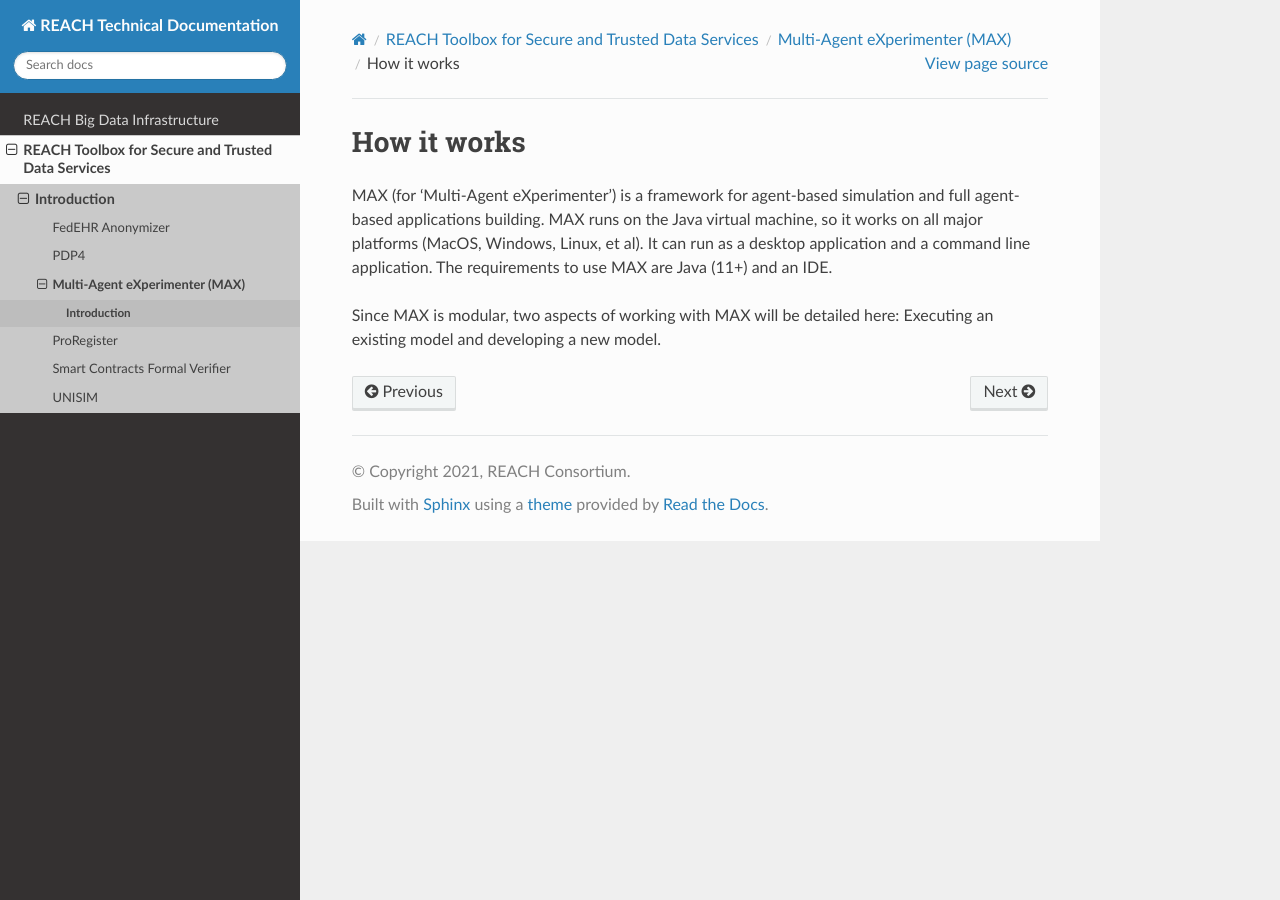
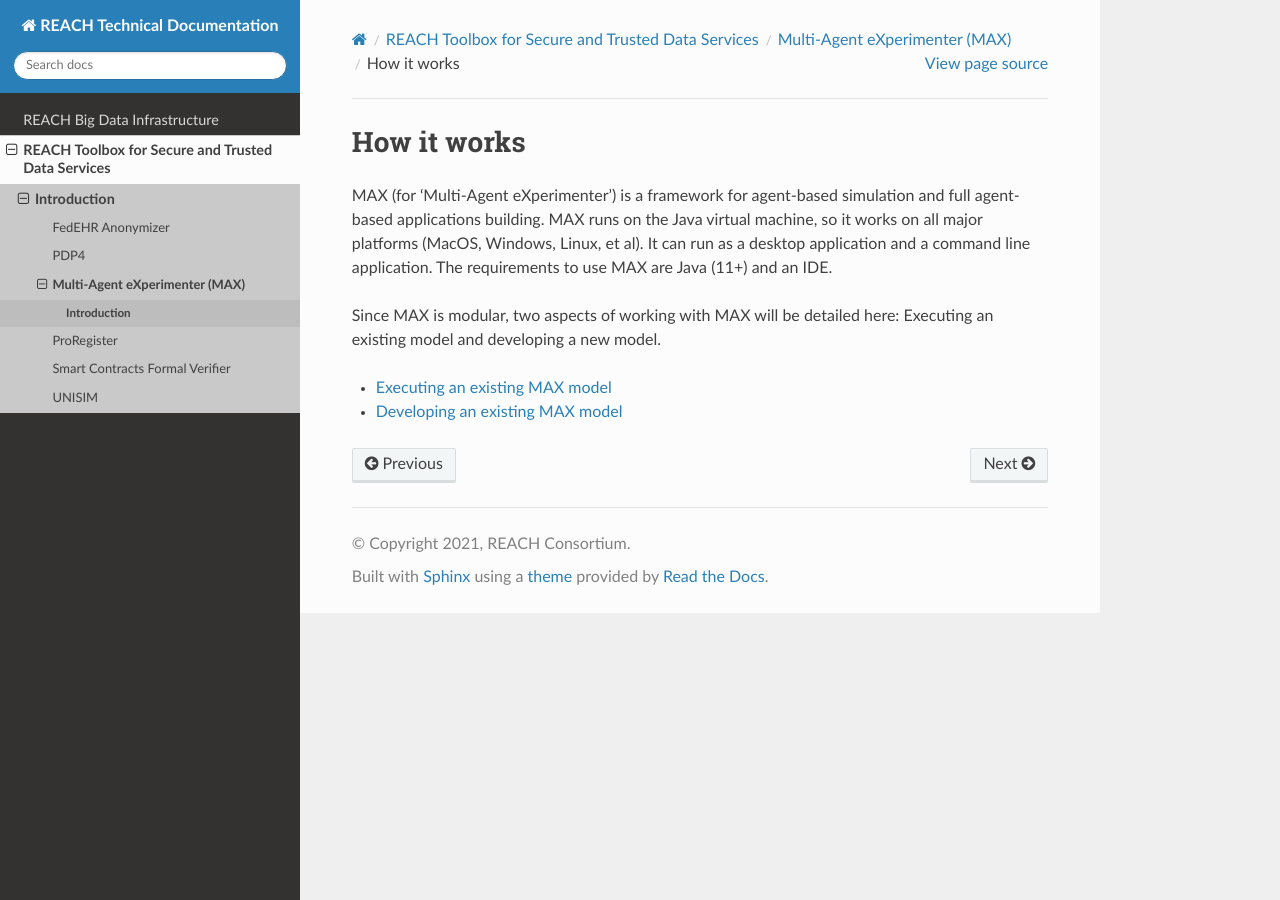
Before and after one commit to bobot/reach-tech-doc, a Sphinx documentation site: the page built from source/reach-toolbox/multiagent-experimenter/how_it_works.rst, in a window 1280 px wide. Built offline with Sphinx 7.4.7 and the Read the Docs theme 2.0.0, drawn with Linux system fonts in a browser that asks for light colours.

Commit message:
Update how_it_works.rst

```diff
--- a/source/reach-toolbox/multiagent-experimenter/how_it_works.rst
+++ b/source/reach-toolbox/multiagent-experimenter/how_it_works.rst
@@ -4,3 +4,9 @@
 MAX (for ‘Multi-Agent eXperimenter’) is a framework for agent-based simulation and full agent-based applications building. MAX runs on the Java virtual machine, so it works on all major platforms (MacOS, Windows, Linux, et al). It can run as a desktop application and a command line application. The requirements to use MAX are Java (11+) and an IDE.
 
 Since MAX is modular, two aspects of working with MAX will be detailed here: Executing an existing model and developing a new model.
+
+.. toctree::
+   :maxdepth: 1
+
+   execute_MAX_model
+   develop_MAX_model
```
